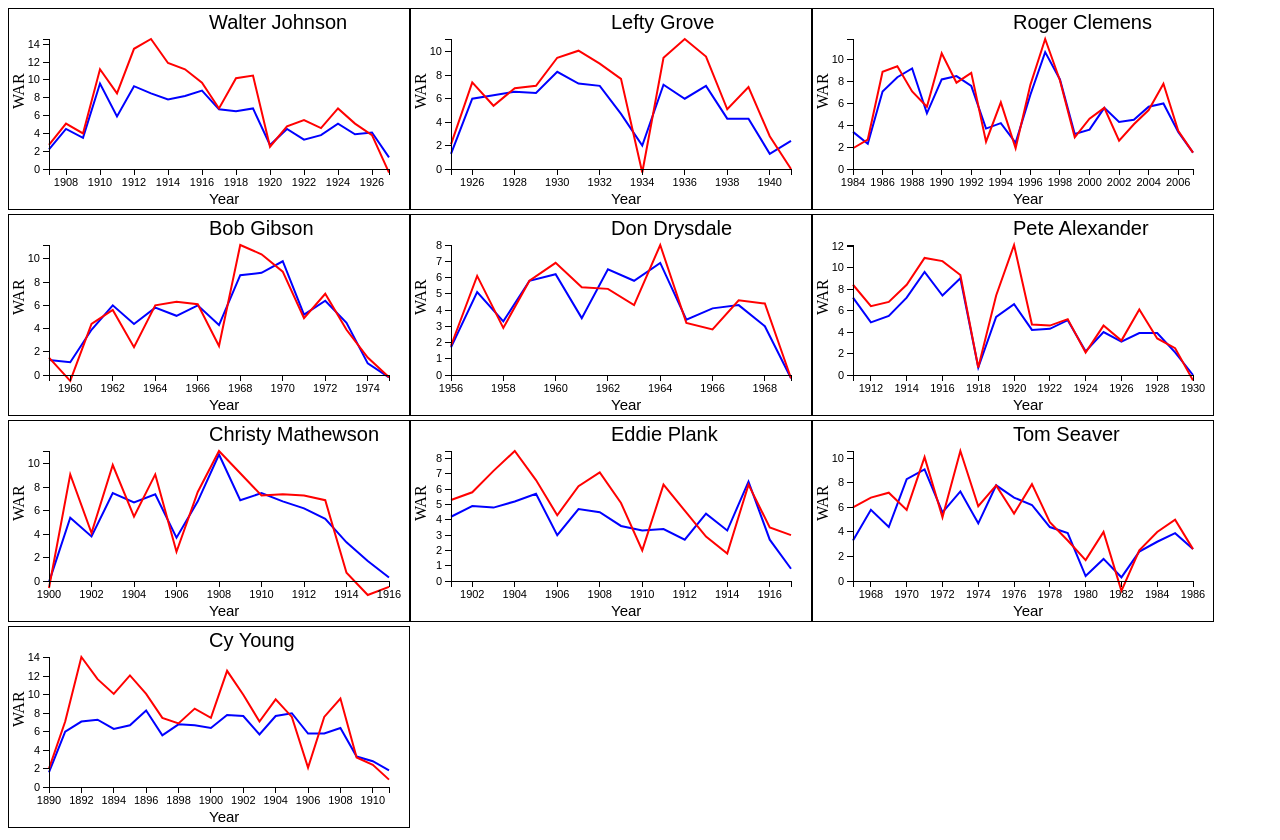
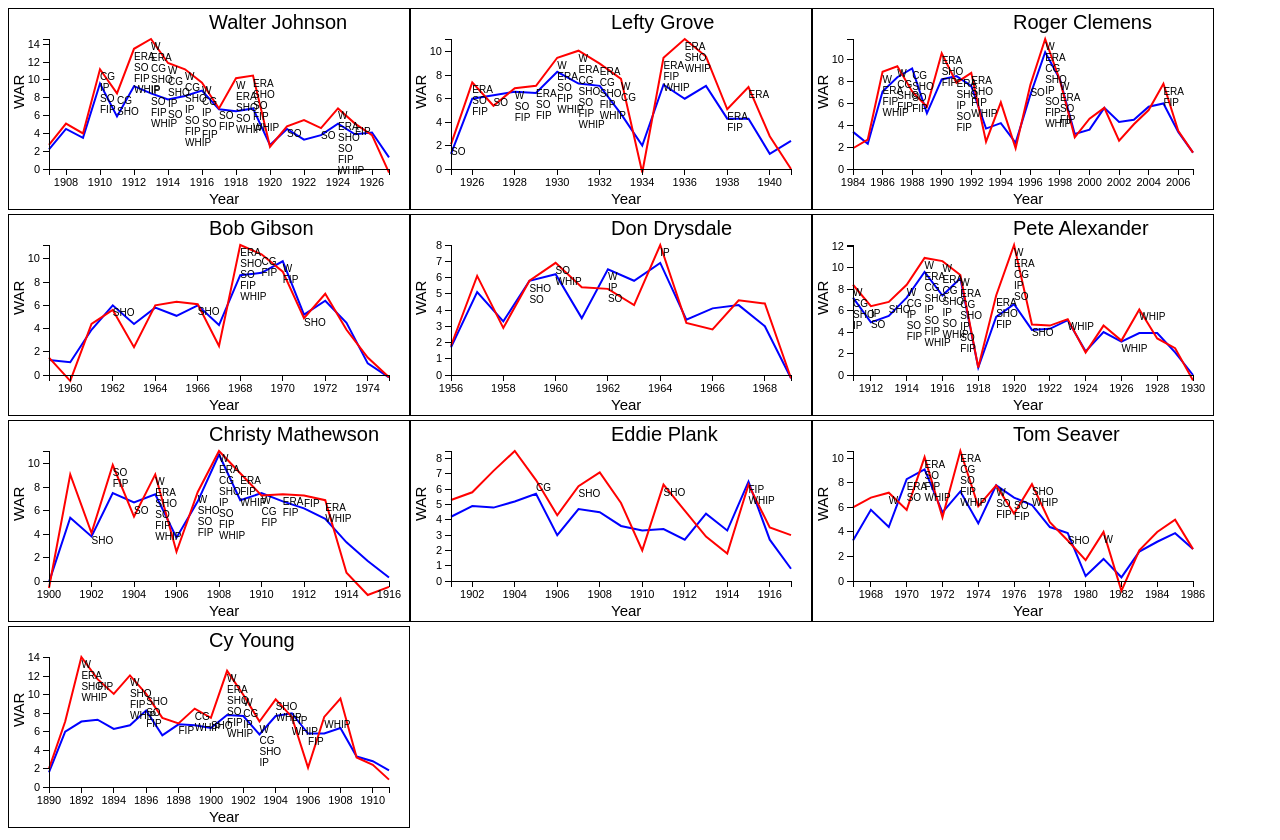
Before and after one commit to elishayer/MLB-Visualization-Challenge, a plain HTML site: page index.html in a window 1280 px wide. Drawn offline with Linux system fonts and the light colour scheme.

Commit message:
Champion notes

```diff
--- a/css/style.css
+++ b/css/style.css
@@ -40,3 +40,9 @@ svg {
     -webkit-transform: rotate(270deg); /* Chrome, Safari, Opera */
     transform: rotate(270deg);
 }
+
+/* Champion notes */
+.champ-note {
+    font-family: sans-serif;
+    font-size: 10px; /* If changed, make corresponding change to js constant */
+}
--- a/js/main.js
+++ b/js/main.js
@@ -27,11 +27,15 @@ var LINE_WIDTH = 2;
 var FIP_WAR_COLOR = 'blue';
 var RA9_WAR_COLOR = 'red';
 
-// Text specifications
-var CHART_TITLE_SIZE = 20; // set in the .chart-title class in the css file
-var AXIS_TITLE_SIZE = 15; // set in the .axis-title class in the css file
+// Text sizing
+var CHART_TITLE_SIZE = 20; // set in the .chart-title class
+var AXIS_TITLE_SIZE = 15;  // set in the .axis-title class
+var CHAMP_SIZE = 10;       // set in the .champ-note class
+
+// Text padding
 var AXIS_BOTTOM_PADDING = 20; // accounts for axis size and spacing
 var AXIS_LEFT_PADDING = 25;   // accounts for axis size and spacing
+var CHAMP_INTERIOR_PADDING = 1;
 
 // champion stats
 var CHAMP_STATS = ['W', 'ERA', 'CG', 'SHO', 'IP', 'SO', 'FIP', 'WHIP'];
@@ -50,16 +54,19 @@ $.each(pitcherDataProcessed, function(index, pitcherData) {
 	// -------------------- Scales
 	// a scale for WAR from 0 to the highest WAR value
 	var warScale = d3.scale.linear()
-					 .domain([0, d3.max(pitcherData.records, function(d) { return d.WARfip > d.WARra9 ? d.WARfip : d.WARra9; })])
+					 .domain([0, d3.max(pitcherData.records, function(d) {
+					 	return d.WARfip > d.WARra9 ? d.WARfip : d.WARra9;
+					 })])
 					 .range([HEIGHT - CHART_BOTTOM_PADDING, CHART_TOP_PADDING]);
 
 	// a scale for the years spanning the full set of years
 	var yearScale = d3.scale.linear()
-					  .domain([d3.min(pitcherData.records, function(d) { return d.year; }), d3.max(pitcherData.records, function(d) { return d.year; })])
+					  .domain([d3.min(pitcherData.records, function(d) { return d.year; }),
+					  		d3.max(pitcherData.records, function(d) { return d.year; })])
 					  .range([CHART_LEFT_PADDING, WIDTH - CHART_RIGHT_PADDING]);
 
 	// -------------------- Line graphs
-	// helper function to return the results of a line function for both types of WAR, as determined by the parameter
+	// returns the results of a line function for both types of WAR
 	function warGraph(WAR) {
 		return d3.svg.line().x(function(d) { return yearScale(d.year); })
 							.y(function(d) { return warScale(d[WAR]); })
@@ -88,7 +95,7 @@ $.each(pitcherDataProcessed, function(index, pitcherData) {
 		.call(d3.svg.axis()
 					.scale(yearScale)
 					.orient('bottom')
-					.ticks(pitcherData.records.length / 2) // ticks every other year
+					.ticks(pitcherData.records.length / 2) // every other year
 					.tickFormat(d3.format('d')));
 
 	// vertical WAR axis
@@ -113,7 +120,8 @@ $.each(pitcherDataProcessed, function(index, pitcherData) {
 	// horizontal year axis title
 	var yearAxisTitle = svg.append('text')
 							.attr('class', 'axis-title')
-							.attr('y', HEIGHT - CHART_BOTTOM_PADDING + AXIS_TITLE_SIZE + AXIS_BOTTOM_PADDING)
+							.attr('y', HEIGHT - CHART_BOTTOM_PADDING +
+								AXIS_TITLE_SIZE + AXIS_BOTTOM_PADDING)
 							.text('Year');
 
 	// center the horizontal axis title
@@ -121,8 +129,7 @@ $.each(pitcherDataProcessed, function(index, pitcherData) {
 
 	// vertical WAR axis title
 	var warAxisTitle = svg.append('text')
-							.attr('class', 'axis-title')
-							.attr('class', 'vert-text')
+							.attr('class', 'axis-title vert-text')
 							.attr('x', -HEIGHT / 2)
 							.attr('y', CHART_LEFT_PADDING - AXIS_LEFT_PADDING)
 							.text('WAR');
@@ -138,4 +145,27 @@ $.each(pitcherDataProcessed, function(index, pitcherData) {
 
 	// center the title
 	centerObj(chartTitle, true);
+
+	// -------------------- Champ stats
+	$.each(pitcherData.records, function(index, record) {
+		// initial value of y -- directly above the highest WAR for that year
+		var y = warScale(Math.max(record.WARra9, record.WARfip));
+		$.each(CHAMP_STATS, function(index, stat) {
+			// if the pitcher was the champion of this stat for this year
+			if(record[stat + 'champ']) {
+				// adjust y for the next stat -- first directly below highest WAR
+				y += CHAMP_SIZE + CHAMP_INTERIOR_PADDING;
+
+				// add a note to indicate they were that stats' champion
+				var champNote = svg.append('text')
+									.attr('class', 'champ-note')
+									.attr('x', yearScale(record.year))
+									.attr('y', y)
+									.text(stat);
+
+				// adjust x position to center notes on the year
+				champNote.attr('x', champNote.attr('x') - $(champNote[0][0]).width() / 2);
+			}
+		});
+	});
 });
```
